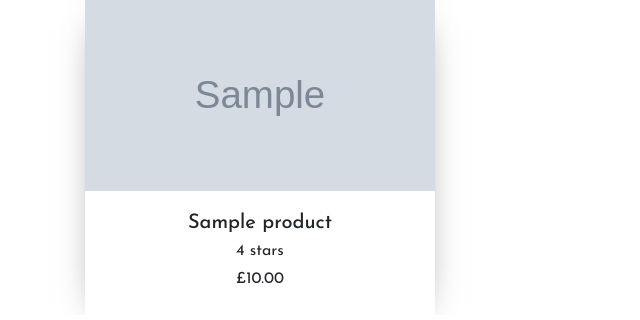
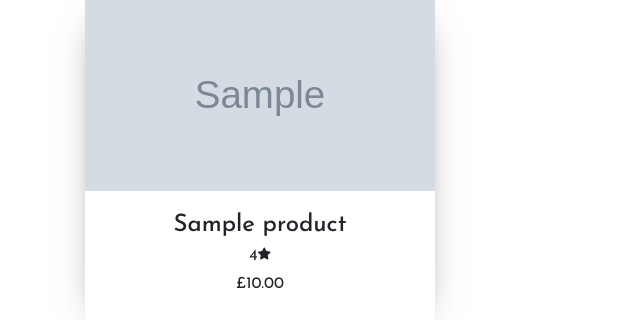
Before and after one commit to Code-Institute-Submissions/fourth-milestone-project-1, a Django app: page /shop/ in a window 1280 px wide. Shown: the part 603-923 px from the top of the page, without its empty margins (0-640 px from the left). Run offline with Django 3.2, Linux system fonts and the light colour scheme; tables that the repository leaves empty hold one stand-in row (values such as "Sample post"); grey boxes marked "Sample" are stand-in pictures; some libraries are stand-ins or nearby versions.

Commit message:
Added star icons to the product cards, updated card titles to h4

```diff
--- a/shop/templates/shop/products.html
+++ b/shop/templates/shop/products.html
@@ -47,15 +47,14 @@
                         <img src="{% static 'images/noimage.png' %}" class="card-img-top img-fluid" alt="...">
                     {% endif %}
                     <div class="card-body text-center">
-                        <h5 class="card-title">{{ product.name }}</h5>
+                        <h4 class="card-title">{{ product.name }}</h4>
                         <p class="card-text">
                             {% if product.rating == None %}
-                            0
+                                0<i class="fas fa-star fa-xs"></i>
                             {% else %}
-                            {{ product.rating|floatformat }}
+                                {{ product.rating|floatformat }}<i class="fas fa-star fa-xs"></i>
                             {% endif %}
-                            stars
-                            </p>
+                        </p>
                         <p class="card-text">£{{ product.price }}</p>
                         {% if product.stock == 0 %}
                             <p class="card-text">Out of Stock</p>
```
